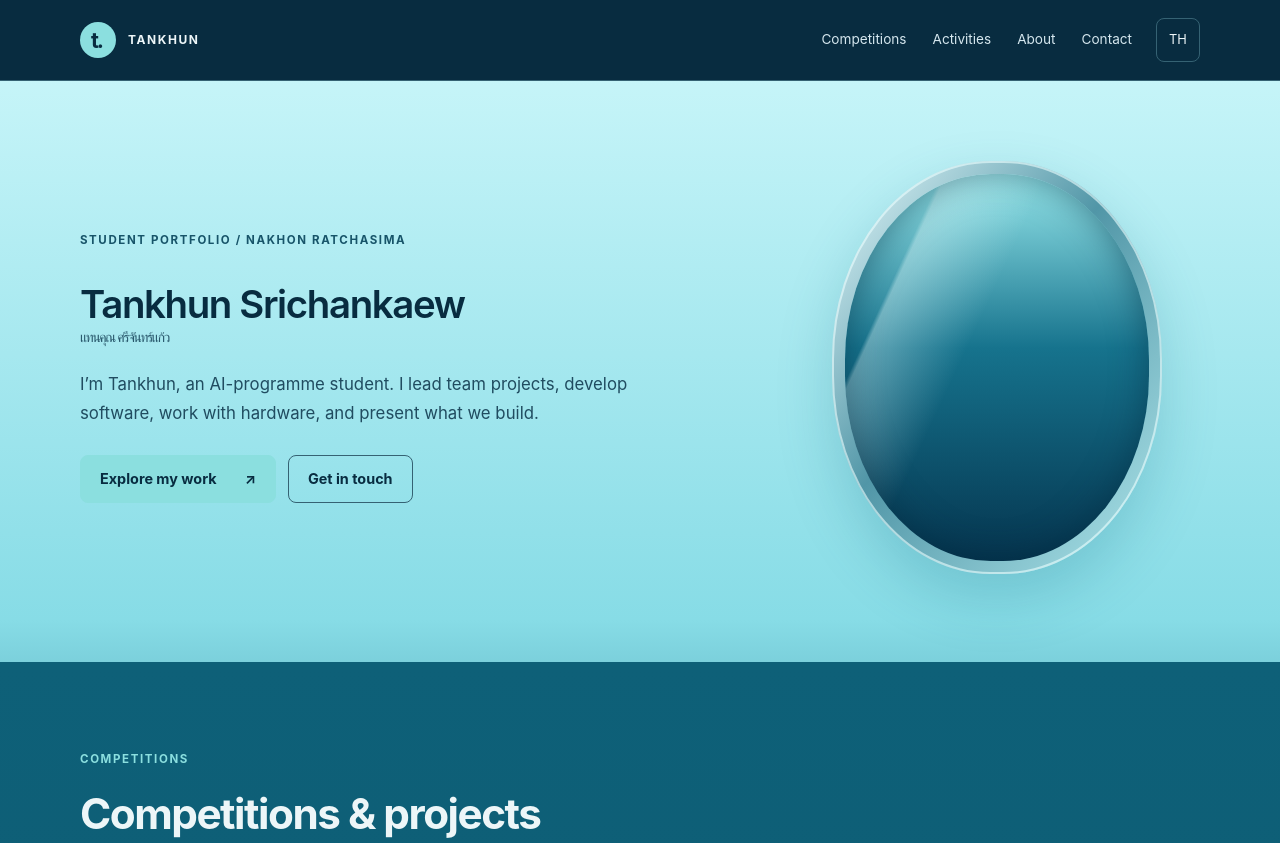
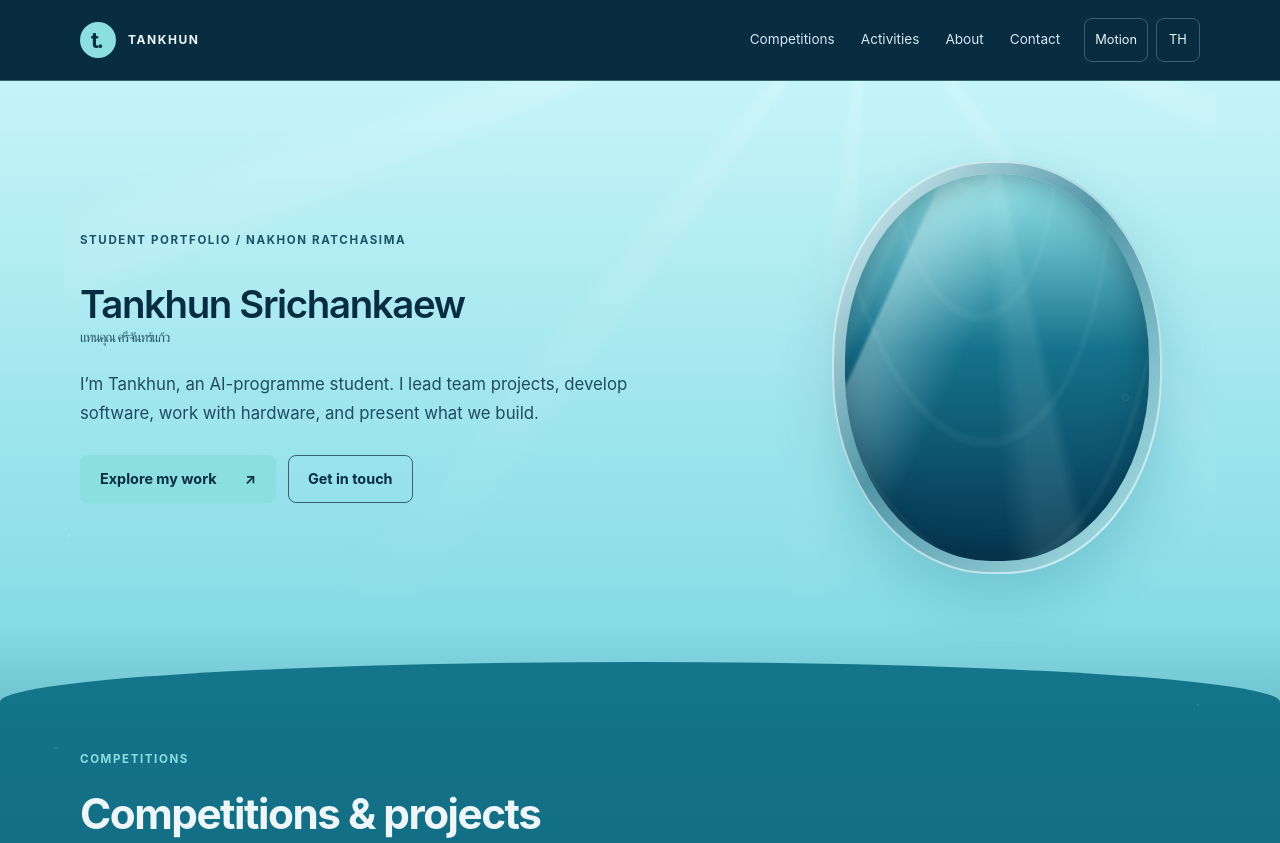
Before and after one commit to tanth123-h/portfolio, a website: page index.html in a window 1280 px wide. Shown: the top 843 px of the page. Drawn offline with Linux system fonts and the light colour scheme.

Commit message:
feat: add subtle ocean motion and accessible controls

```diff
--- a/index.html
+++ b/index.html
@@ -182,5 +182,6 @@
     <dialog id="portfolio-dialog" aria-labelledby="dialog-title"></dialog>
     <dialog id="lightbox" aria-label="Expanded image"></dialog>
     <script type="module" src="./app.js?v=20260928"></script>
+    <script type="module" src="./ocean.js?v=20260928"></script>
   </body>
 </html>
--- /dev/null
+++ b/ocean-state.js
@@ -0,0 +1,2 @@
+export const motionAllowed = (reduced, paused, hidden) => !reduced && !paused && !hidden;
+export const particleCount = width => width < 760 ? 10 : 24;
--- /dev/null
+++ b/ocean.js
@@ -0,0 +1,56 @@
+import { motionAllowed, particleCount } from './ocean-state.js';
+
+const root = document.documentElement;
+const reduced = matchMedia('(prefers-reduced-motion: reduce)');
+const finePointer = matchMedia('(pointer: fine)');
+const layer = document.createElement('div');
+layer.className = 'ocean-particles';
+layer.setAttribute('aria-hidden', 'true');
+document.body.append(layer);
+const toggle = document.createElement('button');
+toggle.type = 'button';
+toggle.id = 'motion-toggle';
+document.querySelector('.nav-tools').prepend(toggle);
+let paused = false;
+try { paused = localStorage.getItem('ocean-paused') === 'true'; } catch {}
+function sync() {
+  const running = motionAllowed(reduced.matches, paused, document.hidden);
+  root.dataset.oceanMotion = running ? 'running' : 'paused';
+  const thai = root.lang === 'th';
+  toggle.textContent = thai ? 'การเคลื่อนไหว' : 'Motion';
+  toggle.setAttribute('aria-pressed', String(!paused && !reduced.matches));
+  toggle.setAttribute('aria-label', reduced.matches
+    ? (thai ? 'ปิดการเคลื่อนไหวตามการตั้งค่าระบบ' : 'Motion disabled by system preference')
+    : (thai ? (paused ? 'เปิดการเคลื่อนไหว' : 'หยุดการเคลื่อนไหว') : (paused ? 'Resume ocean motion' : 'Pause ocean motion')));
+  toggle.disabled = reduced.matches;
+  if (!running) root.style.setProperty('--pointer-x', '0px');
+}
+function particles() {
+  const count = particleCount(innerWidth);
+  if (layer.childElementCount === count) return;
+  layer.replaceChildren(...Array.from({length: count}, (_, i) => {
+    const particle = document.createElement('i');
+    particle.className = i % 8 === 0 ? 'ocean-bubble' : 'ocean-speck';
+    particle.style.cssText = `--x:${(i * 47 + 11) % 100}%;--y:${(i * 31 + 7) % 100}%;--size:${i % 8 === 0 ? 7 : 2 + i % 3}px;--duration:${22 + i % 9 * 4}s;--delay:-${i * 3}s`;
+    return particle;
+  }));
+}
+toggle.addEventListener('click', () => {
+  paused = !paused;
+  try { localStorage.setItem('ocean-paused', String(paused)); } catch {}
+  sync();
+});
+new MutationObserver(sync).observe(root, {attributes:true, attributeFilter:['lang']});
+reduced.addEventListener('change', sync);
+document.addEventListener('visibilitychange', sync);
+window.addEventListener('resize', particles, {passive:true});
+const hero = document.querySelector('.hero');
+hero.addEventListener('pointermove', event => {
+  if (finePointer.matches && motionAllowed(reduced.matches, paused, document.hidden)) {
+    const rect = hero.getBoundingClientRect();
+    root.style.setProperty('--pointer-x', `${((event.clientX - rect.left) / rect.width - .5) * 12}px`);
+  }
+});
+hero.addEventListener('pointerleave', () => root.style.setProperty('--pointer-x', '0px'));
+particles();
+sync();
--- a/package.json
+++ b/package.json
@@ -5,6 +5,6 @@
   "type": "module",
   "scripts": {
     "test": "node --test",
-    "build": "node --check site-data.js && node --check content.js && node --check catalog.js && node --check pdf-viewer.js && node --check app.js"
+    "build": "node --check site-data.js && node --check content.js && node --check catalog.js && node --check pdf-viewer.js && node --check app.js && node --check ocean.js && node --check ocean-state.js"
   }
 }
--- a/styles.css
+++ b/styles.css
@@ -200,6 +200,17 @@ button:focus-visible,
   padding-block: 80px 88px;
   color: var(--ink);
   min-height: 570px;
+  position: relative;
+  isolation: isolate;
+}
+.hero::before {
+  content: "";
+  position: absolute;
+  inset: 0 -16px;
+  z-index: -1;
+  pointer-events: none;
+  background: repeating-conic-gradient(from 170deg at 70% -20%, transparent 0deg 12deg, #ffffff24 14deg 17deg, transparent 20deg 32deg);
+  mask-image: linear-gradient(#000, transparent 95%);
 }
 .hero .eyebrow {
   margin-bottom: 30px;
@@ -307,7 +318,8 @@ button:focus-visible,
   font-size: 0.7rem;
 }
 .work-section {
-  background: linear-gradient(#0e6078, #0a455c);
+  background: linear-gradient(#14758b, #0a455c 30%, #093e54);
+  border-radius: 50% 50% 0 0 / 40px 40px 0 0;
 }
 .section-heading {
   display: flex;
@@ -324,7 +336,7 @@ button:focus-visible,
 .project-grid {
   display: grid;
   grid-template-columns: repeat(2, minmax(0, 1fr));
-  gap: 28px;
+  gap: 40px 28px;
 }
 .project-card {
   display: flex;
@@ -454,7 +466,7 @@ button:focus-visible,
   color: var(--muted) !important;
 }
 .about-section {
-  background: #062e42;
+  background: linear-gradient(#093e54, #062e42);
   color: var(--paper);
 }
 .about-section .eyebrow {
@@ -981,6 +993,8 @@ html[lang="th"] h3 {
   padding: 13px;
   background: linear-gradient(130deg, #e8fbfd, #5196a7 45%, #b0e7ec);
   box-shadow: 0 24px 55px #0c6b8038, inset 0 0 0 2px #ecffff99;
+  transform: translateX(var(--pointer-x, 0px));
+  transition: transform .5s ease-out;
 }
 .sr-only { position: absolute; width: 1px; height: 1px; padding: 0; overflow: hidden; clip-path: inset(50%); white-space: nowrap; }
 .story-button, .button { transition: color .18s ease, background-color .18s ease; }
@@ -989,6 +1003,57 @@ html[lang="th"] h3 {
   border-radius: inherit;
   background: linear-gradient(115deg, transparent 20%, #e6ffff60 21%, transparent 42%), linear-gradient(#96e7eb, #16738d 45%, #05354f);
   box-shadow: inset 0 0 35px #03283c80;
+  position: relative;
+  overflow: hidden;
+}
+.sea-glass::before, .sea-glass::after {
+  content: "";
+  position: absolute;
+  inset: -30%;
+  background: repeating-conic-gradient(from 155deg at 50% 0%, transparent 0deg 14deg, #d2ffff32 16deg 20deg, transparent 24deg 36deg);
+  animation: underwater-light 16s ease-in-out infinite alternate;
+  animation-play-state: paused;
+}
+.sea-glass::after {
+  background: repeating-radial-gradient(ellipse at 50% 10%, transparent 0 28px, #c7ffff16 30px 32px, transparent 34px 55px);
+  animation-duration: 23s;
+  mix-blend-mode: screen;
+}
+.ocean-particles {
+  position: fixed;
+  inset: 0;
+  z-index: 4;
+  pointer-events: none;
+  overflow: hidden;
+  mask-image: linear-gradient(90deg, #0008, #0002 25%, #0002 75%, #0008);
+}
+.ocean-particles i {
+  position: absolute;
+  left: var(--x);
+  top: var(--y);
+  width: var(--size);
+  height: var(--size);
+  border-radius: 50%;
+  background: #d6ffff;
+  opacity: .35;
+  animation: ocean-drift var(--duration) linear var(--delay) infinite;
+  animation-play-state: paused;
+}
+.ocean-particles .ocean-bubble { background: transparent; border: 1px solid #d6ffff; opacity: .25; }
+[data-ocean-motion="running"] .ocean-particles i,
+[data-ocean-motion="running"] .sea-glass::before,
+[data-ocean-motion="running"] .sea-glass::after { animation-play-state: running; }
+body:has(dialog[open]) .ocean-particles { visibility: hidden; }
+#motion-toggle { padding-inline: 10px; }
+#motion-toggle[aria-pressed="false"] { color: var(--muted); }
+@keyframes ocean-drift {
+  0% { transform: translate3d(-8px, 40px, 0); opacity: 0; }
+  15%, 80% { opacity: .35; }
+  100% { transform: translate3d(22px, -120px, 0); opacity: 0; }
+}
+@keyframes underwater-light {
+  from { transform: translateX(-3%) rotate(-5deg); opacity: .45; }
+  to { transform: translateX(4%) rotate(7deg); opacity: .8; }
 }
 .pdf-preview {
   display: block;
```
Also changed, not shown: docs/ocean-motion.md (added, +9 -0 lines), ocean.test.mjs (added, +13 -0 lines), scripts/motion-check.js (added, +18 -0 lines).
